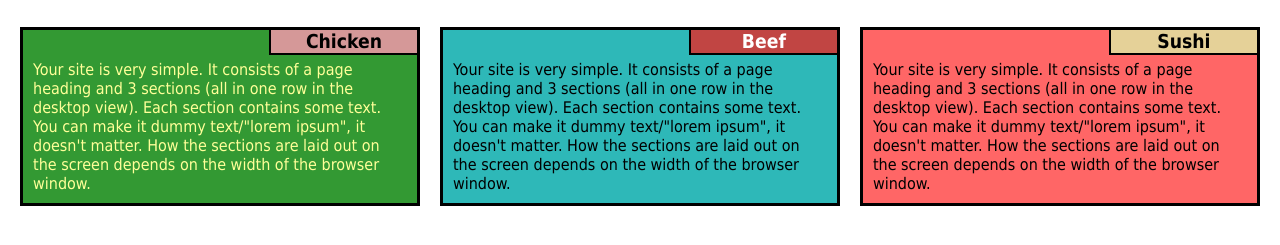
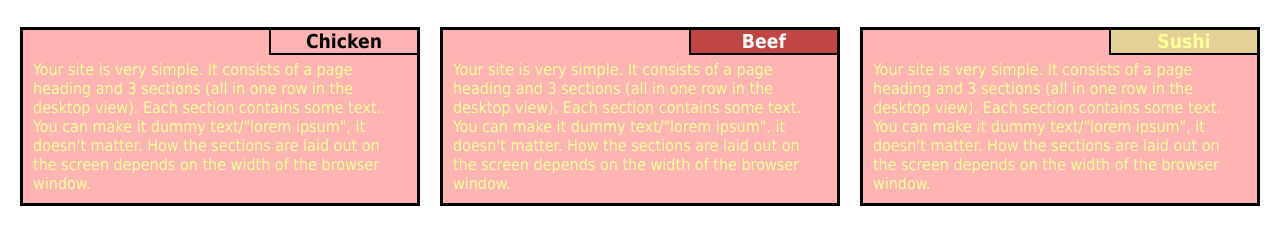
Before and after one commit to AFulga/assignments, a plain HTML site: page mod2_solution/index.html in a window 1280 px wide. Shown: the part 71-316 px from the top of the page. Drawn offline with Linux system fonts and the light colour scheme.

Commit message:
Update styles.css

```diff
--- a/mod2_solution/css/styles.css
+++ b/mod2_solution/css/styles.css
@@ -27,7 +27,7 @@ h1{
 	float: left;
 }
 .container > div:nth-child(1) .title{
-	background-color: #d59898;
+	background-color: #ffb3b3;
 	color: black;
 }
 .container > div:nth-child(2) .title{
@@ -72,16 +72,7 @@ h1{
 		margin-left: 40px;
 	}
 }
-
-.container > div:nth-child(1) .item-container{
-	background-color: #339933;
+.item-container{
+	background-color: #ffb3b3;
 	color: #ffff99;
 }
-
-.container > div:nth-child(2) .item-container{
-	background-color: #2eb8b8;
-}
-
-.container > div:nth-child(3) .item-container{
-	background-color: #ff6666;
-}
```
